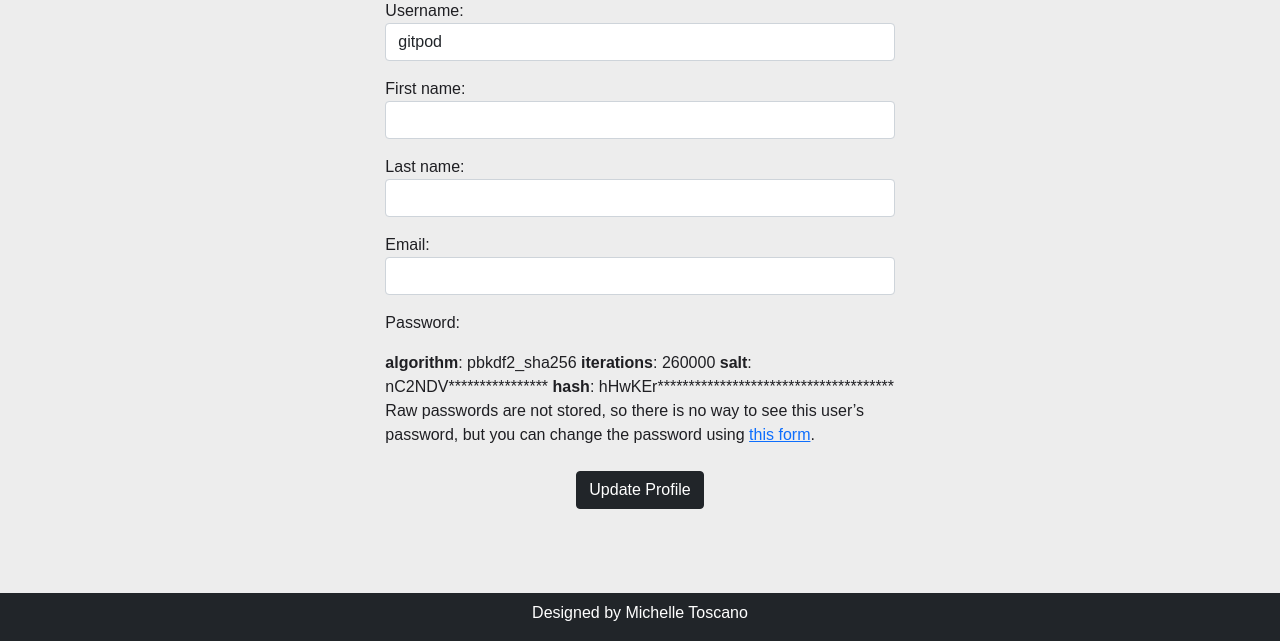
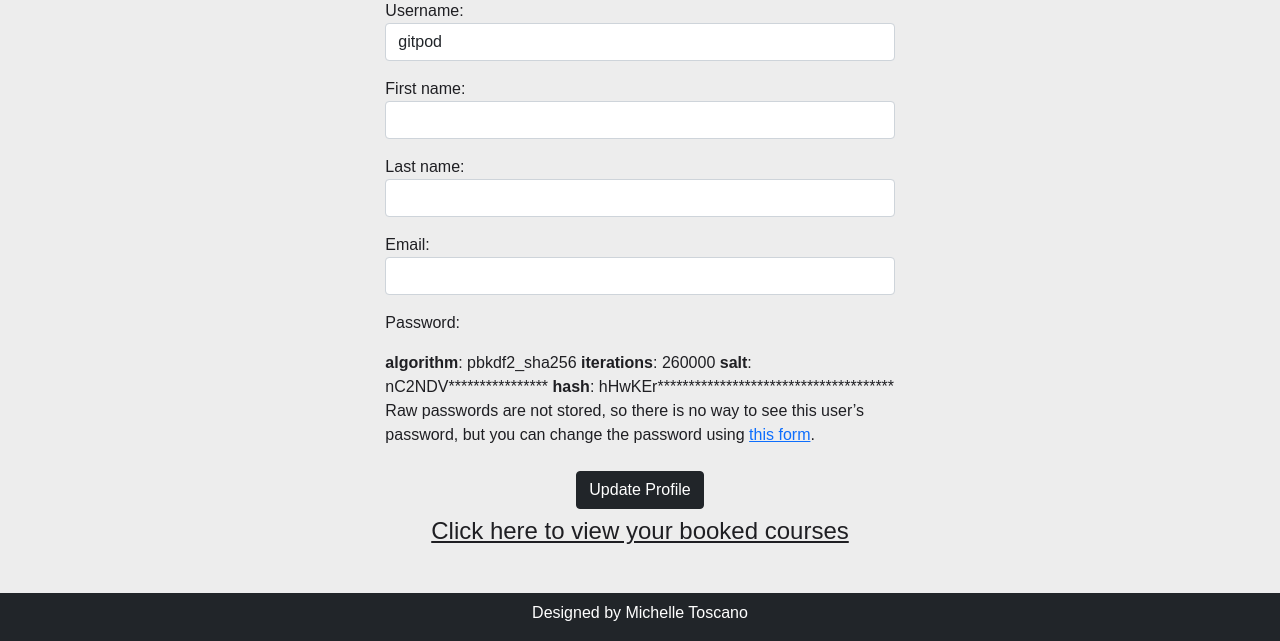
Before and after one commit to Michelle3334/coaching-warriors, a Django app: page /members/ in a window 1280 px wide. Shown: the part 159-800 px from the top of the page. Run offline with Django 3.2, Linux system fonts and the light colour scheme; a user stored in the database is signed in; some libraries are stand-ins or nearby versions.

Commit message:
Change link description for booking. Add link to view booked courses on profile page

```diff
--- a/members/urls.py
+++ b/members/urls.py
@@ -5,6 +5,7 @@ from .views import PasswordsChangeView
 
 
 urlpatterns = [
+    # path('members/', views.BookingView.as_view(), name='booking'),
     path('members/', views.MemberViewProfile.as_view(), name='members'),
     path('password/', PasswordsChangeView.as_view(
         template_name='change_password.html')),
--- a/members/views.py
+++ b/members/views.py
@@ -5,6 +5,7 @@ from django.contrib.auth.views import PasswordChangeView
 from django.urls import reverse_lazy
 from django.contrib.messages.views import SuccessMessageMixin
 from .forms import ProfileForm, PasswordEditForm
+from .models import Booking
 
 
 class PasswordsChangeView(SuccessMessageMixin, PasswordChangeView):
@@ -17,7 +18,13 @@ class PasswordsChangeView(SuccessMessageMixin, PasswordChangeView):
 class MemberViewProfile(generic.UpdateView):
     """View and update user profile"""
     form_class = ProfileForm
+    model = Booking
     template_name = 'profile.html'
 
     def get_object(self):
         return self.request.user
+
+# class BookingView(generic.ListView):
+#    """Booking list view"""
+#    model = Booking
+#    template_name = 'profile.html'
--- a/templates/course_detail.html
+++ b/templates/course_detail.html
@@ -20,6 +20,6 @@
     {{ course.content | safe }}
 </div>
 <div class="text-center">
-    <h3><a href="{% url 'booking' %}" class="course-link"><u>Click here to book</u></a></h3>
+    <h3><a href="{% url 'booking' %}" class="course-link"><u>Click here to send a booking request</u></a></h3>
 </div>
 {%endblock%}
--- a/templates/profile.html
+++ b/templates/profile.html
@@ -15,8 +15,7 @@
   </div>
 </div>
 <h2 class="text-center mt-5">My profile</h2>
-
-<!--Your Profile-->
+<!--User Profile-->
 <div class="container col-5">
   <form id="form" method="post" class="mt-3">
     {% csrf_token %}
@@ -26,4 +25,8 @@
     </div>
   </form>
 </div>
+<!--View booked courses-->
+<div class="text-center">
+  <h4><a href="#" class="course-link"><u>Click here to view your booked courses</u></a></h4>
+</div>
 {% endblock content%}
```
Lines whose indentation alone changed are shown as unchanged.
